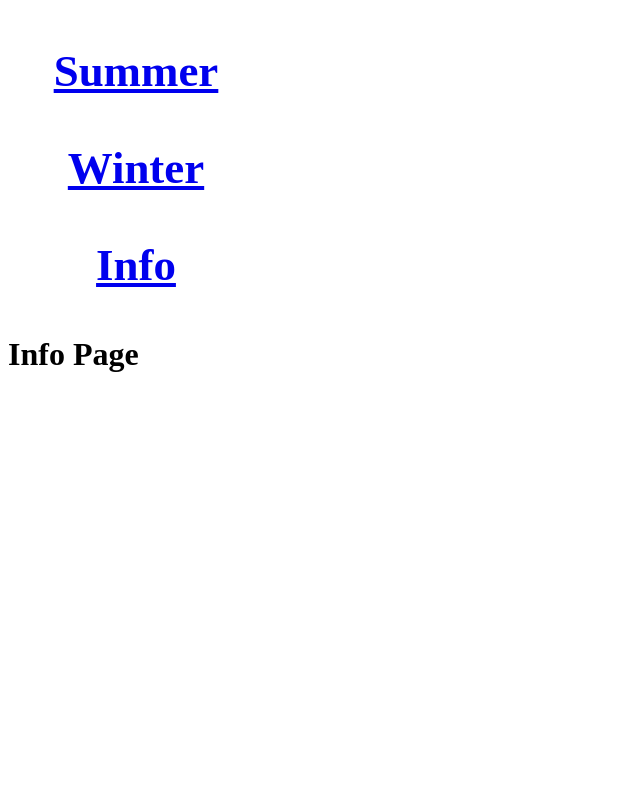
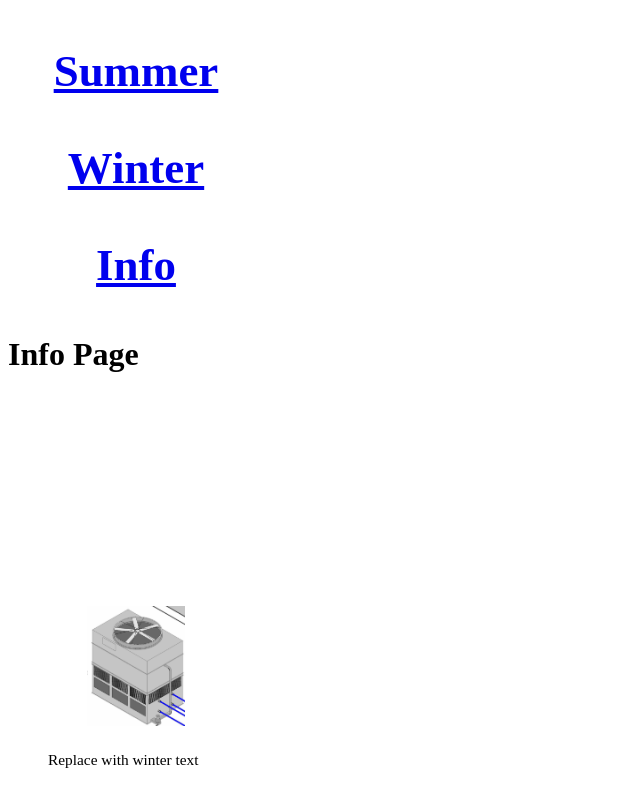
Before and after one commit to Phillip-White/411-Project, a React (Create React App) app in the folder geothermal-animation/: page /Info in a window 1280 px wide. Shown: the whole page, without its empty margins (0-640 px from the left). Built offline with nearby package versions, Linux system fonts and the light colour scheme.

Commit message:
set up for popup default

```diff
--- a/geothermal-animation/src/Info.js
+++ b/geothermal-animation/src/Info.js
@@ -7,33 +7,16 @@ class Info extends React.Component {
         this.state = {
             //popUP info (display, picture and text)
             showPopUp: false,
-            pic: 'Boiler',
-            text: ''
         }
-        this.click = this.click.bind(this)
     }
 
-    //when a click area is clicked change the state to re-render page (popup)
-    click(picture) {
-        this.setState({
-            showPopUp: true
-        })
-        this.setState({
-            pic: picture.name
-        })
-        this.setState({
-            //will be desc when we have all the info
-            text: picture.title
-        })
-    }
 
     render() {
         const show = this.state.showPopUp
-        const pic = this.state.pic
-        const text = this.state.text
+
         return (
             <div>
-                <Sidebar show={show} pic={pic} text={text} />
+                <Sidebar show={show} />
                 <h1>Info Page</h1>
             </div>
             )
--- a/geothermal-animation/src/PopUp.js
+++ b/geothermal-animation/src/PopUp.js
@@ -3,10 +3,23 @@ import React from 'react'
 class PopUp extends React.Component {
 
     render() {
-
-        let location = String(this.props.pic)
+        let location = ''
+        let text = ''
+        if (this.props.show) {
+            location = String(this.props.pic)
+            text = String(this.props.text)
+        }
+        else {
+            if (this.props.season === "Summer") {
+                location = 'Boiler'
+                text = "Replace with summer text"
+            }
+            else {
+                location = 'CoolingTower'
+                text = "Replace with winter text"
+            }
+        }
         let popUp = require('./pics/' + location + '.jpg')
-        let text = String(this.props.text)
 
         return (
             <div id="pop-up" >
@@ -14,12 +27,6 @@ class PopUp extends React.Component {
                 <p id="words">
                     <span id="tab"></span>
                     {text}
-                    Lorem ipsum dolor sit amet, consectetur adipiscing elit, sed do eiusmod tempor incididunt ut labore et dolore magna aliqua.
-                    Tempor orci dapibus ultrices in iaculis. Vulputate eu scelerisque felis imperdiet. Pellentesque diam volutpat commodo sed egestas.
-                    Curabitur gravida arcu ac tortor dignissim convallis aenean et tortor. Duis tristique sollicitudin nibh sit amet commodo nulla.
-                    Lectus vestibulum mattis ullamcorper velit sed ullamcorper. Ultrices vitae auctor eu augue ut lectus.
-                    Ac tortor vitae purus faucibus ornare suspendisse sed nisi. Eget lorem dolor sed viverra ipsum nunc.
-                    Aliquet nec ullamcorper sit amet risus. Arcu felis bibendum ut tristique et.
                 </p>
             </div>
         )
--- a/geothermal-animation/src/Sidebar.js
+++ b/geothermal-animation/src/Sidebar.js
@@ -4,21 +4,11 @@ import PopUp from './PopUp'
 
 class Sidebar extends React.Component {
 
-    popUpRender(pass) {
-        if (this.props.show) {
-            return <PopUp pic={pass[0]} text={pass[1]} />
-
-        }
-    }
-
     render() {
-        const pass = [this.props.pic, this.props.text]
-        const popUpRender = this.popUpRender(pass)
-
         return (
             <div className="season">
                 <Nav />
-                {popUpRender}
+                <PopUp pic={this.props.pic} text={this.props.text} show={this.props.show} season={this.props.season} />
             </div>
         )
     }
--- a/geothermal-animation/src/Summer.js
+++ b/geothermal-animation/src/Summer.js
@@ -8,7 +8,7 @@ class Summer extends React.Component {
         this.state = {
             //popUP info (display, picture and text)
             showPopUp: false,
-            pic: 'Boiler',
+            pic: '',
             text: ''
         }
         this.click = this.click.bind(this)
@@ -34,7 +34,7 @@ class Summer extends React.Component {
         const text = this.state.text
         return (
             <div className="page">
-                <Sidebar show={show} pic={pic} text={text} />
+                <Sidebar show={show} pic={pic} text={text} season={"Summer"} />
                 <Map season={"Summer"} click={this.click} />
             </div>
         )
--- a/geothermal-animation/src/Winter.js
+++ b/geothermal-animation/src/Winter.js
@@ -8,7 +8,7 @@ class Winter extends React.Component {
         this.state = {
             //popUP info (display, picture and text)
             showPopUp: false,
-            pic: 'Boiler',
+            pic: '',
             text: ''
         }
         this.click = this.click.bind(this)
@@ -34,7 +34,7 @@ class Winter extends React.Component {
         const text = this.state.text
         return (
             <div className="page">
-                <Sidebar show={show} pic={pic} text={text} />
+                <Sidebar show={show} pic={pic} text={text} season={"Winter"} />
                 <Map season="Winter" click={this.click} />
             </div>
         )
```
